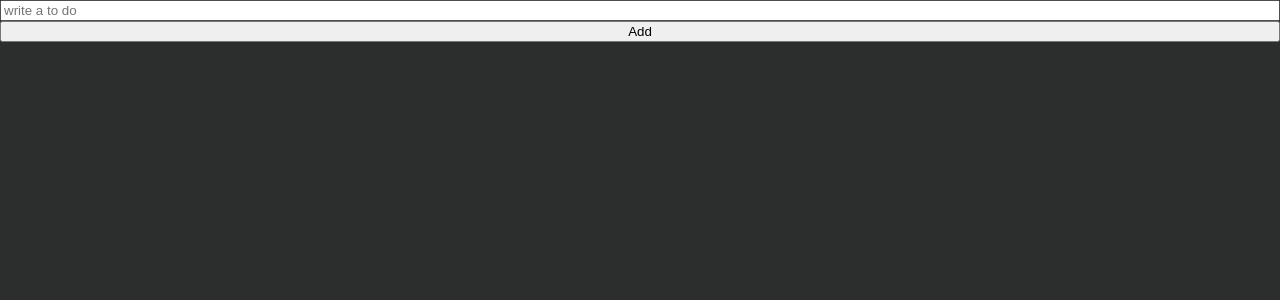
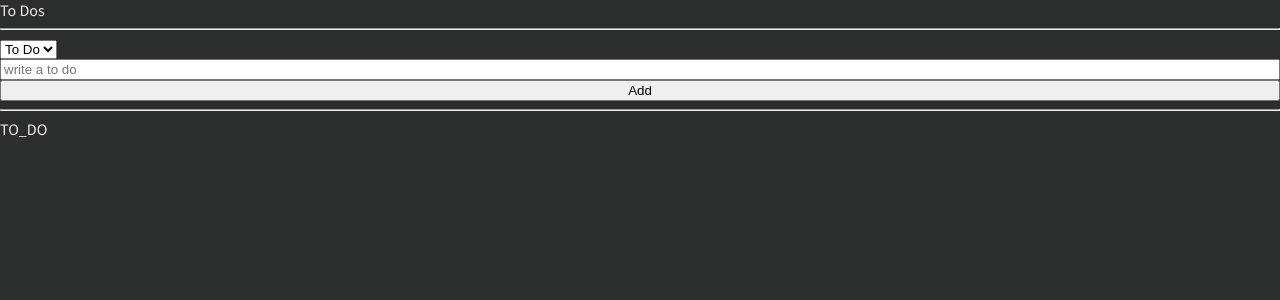
Before and after one commit to hyungjun-tech01/my-app, a React (Create React App) app: page / in a window 1280 px wide. Shown: the top 300 px of the page. Built offline with nearby package versions, Linux system fonts and the light colour scheme.

Commit message:
recoil 완성, enum 적용

```diff
--- a/src/ToDoList.tsx
+++ b/src/ToDoList.tsx
@@ -1,17 +1,32 @@
-import React, { useState } from "react";
+import React, { ReactHTMLElement, useState } from "react";
 import {useForm} from "react-hook-form";
-import {useRecoilValue} from "recoil";
+import {useRecoilValue, useRecoilState} from "recoil";
 import CreateToDo from "./components/CreateToDo";
-import { toDoState } from "./components/atoms";
+import { toDoState, toDoSelector, categoryState , ToDoOptions} from "./components/atoms";
 import ToDo from "./components/ToDo";
 
 function ToDoList(){
-    const toDos = useRecoilValue(toDoState);
+    const [toDo] = useRecoilValue(toDoSelector);
+    //category atom 정의
+    const [ category, setCategory] = useRecoilState(categoryState);
+    //select에 들어오는 값을 감지
+    const onInput = (event:React.FormEvent<HTMLSelectElement>)=> {
+        setCategory(event.currentTarget.value as any);
+    }
     return (
         <div>
+            <h1>To Dos</h1>
+            <hr/>
+            <select value={category} onInput={onInput}>
+                <option value={ToDoOptions.TO_DO}>To Do</option>
+                <option value={ToDoOptions.DOING}>Doing</option>
+                <option value={ToDoOptions.DONE}>Done</option>
+            </select>
             <CreateToDo />
+            <hr/>
+            <h2>{category}</h2>
             <ul>
-                {toDos.map(toDo=>
+                {toDo.map(toDo=>
                     <ToDo key={toDo.id} {...toDo} />) }
             </ul>
         </div>
--- a/src/components/CreateToDo.tsx
+++ b/src/components/CreateToDo.tsx
@@ -1,6 +1,6 @@
 import {useForm} from "react-hook-form";
-import {useSetRecoilState} from "recoil";
-import {toDoState} from "./atoms";
+import {useSetRecoilState, useRecoilValue} from "recoil";
+import {toDoState, categoryState, IToDo} from "./atoms";
 
 interface IForm{
     toDo:string,
@@ -8,10 +8,13 @@ interface IForm{
 function CreateToDo(){
     const {register, handleSubmit, formState:{errors}, setValue} = useForm<IForm>();
     const setToDos = useSetRecoilState(toDoState);
+    const acategory = useRecoilValue(categoryState);
     //onValid엣 사용자 정의 message 추가
     const onValid = (data:IForm)=>{
-        console.log("data", data.toDo);
-        setToDos(oldToDos => [{text:data.toDo, id:Date.now(), category:"TO_DO"}, ...oldToDos]);
+        console.log("data", acategory);
+        // categoryState 에 제한값을 주지 않으면 계속 에러 발생
+        const todododo = {text:data.toDo, id:Date.now(), category:acategory as any};
+        setToDos(oldToDos => [{text:data.toDo, id:Date.now(), category:acategory}, ...oldToDos]);
         setValue("toDo","");
     }
     return (
--- a/src/components/ToDo.tsx
+++ b/src/components/ToDo.tsx
@@ -1,23 +1,43 @@
-import {IToDo} from "./atoms";
+import { useSetRecoilState } from "recoil";
+import {IToDo, toDoState, ToDoOptions} from "./atoms";
 interface ICategory{
     category : string;
 }
 function ToDo(data:IToDo){
+    // setDodo 할 atom 가지고 와야 함.
+    const setToDos = useSetRecoilState(toDoState);
     // IToDo의 항목으로 type 정의 , IToDo["category"]
-    // 기억 argument 넘길때  onClick = ()=>{} , button onClick={()=>onClick("sss")}
+    // 기억 argument 넘길때  onClick = (arg)=>{} , button onClick={()=>onClick("sss")}
     const onClick = (newCategory:IToDo["category"])=> {
-        console.log(newCategory);
+        setToDos((oldToDos)=>{
+            //oldToDos 는 array , array에서 index를 찾는 함수 , findindex , findIdx에 들어가는 arg는 test fn이 들어감.
+            const targetIdx = oldToDos.findIndex( (a1) => a1.id === data.id );
+            const aoldToDo = oldToDos[targetIdx];
+            const anewToDo = { id:data.id, text:data.text, category:newCategory,};
+            return [...oldToDos.slice(0,targetIdx), anewToDo, ...oldToDos.slice(targetIdx+1)];
+        });
     }
-    // 위 방법 말고 button의 속성으로 넘기는 방법
+    // 위 방법 말고 button의 속성으로 넘기는 방법 : typescript 방어가 되는지 ??
     const onNameClick = (event:React.MouseEvent<HTMLButtonElement>)=>{
         console.log(event.currentTarget.name);
+
+        setToDos((oldToDos)=>{
+            //oldToDos 는 array , array에서 index를 찾는 함수 , findindex , findIdx에 들어가는 arg는 test fn이 들어감.
+            const targetIdx = oldToDos.findIndex( (a1) => a1.id === data.id );
+            // 배열의 특정 위치를 바꾸는 방법이
+            // array = target전까지 값 + target의 바뀐 값 + target 이후의 값
+            // replace 는 없는 것일까??
+            const anewToDo = { id:data.id, text:data.text, category:event.currentTarget.name as any,};
+            return [...oldToDos.slice(0,targetIdx), anewToDo, ...oldToDos.slice(targetIdx+1)];
+        });
+
     }
     return (
         <li>
             <span>{data.text}</span>
-            {data.category !== "TO_DO" ? <button onClick={()=>onClick("TO_DO")} >To Do</button> : ""}
-            {data.category !== "DOING" ? <button onClick={()=>onClick("DOING")}>Doing</button> : ""}
-            {data.category !== "DONE" ? <button name="DONE" onClick={onNameClick}>Done</button> : ""}
+            {data.category !== ToDoOptions.TO_DO ? <button onClick={()=>onClick(ToDoOptions.TO_DO)} >To Do</button> : ""}
+            {data.category !== ToDoOptions.DOING ? <button onClick={()=>onClick(ToDoOptions.DOING)}>Doing</button> : ""}
+            {data.category !== ToDoOptions.DONE ? <button name={ToDoOptions.DONE} onClick={onNameClick}>Done</button> : ""}
         </li>
     );
 }
--- a/src/components/atoms.tsx
+++ b/src/components/atoms.tsx
@@ -1,12 +1,35 @@
-import {atom} from "recoil";
+import {atom, selector} from "recoil";
+//enum 을 정의해서 이걸 모든 곳에서 사용할 수 있도록
+// 실제로 enum은 숫자로 인식한다. (따라서 문자로 인식하게 하려면, 아래 처럼 써줘야 함.)
+export enum ToDoOptions{
+    "TO_DO" ="TO_DO",
+    "DOING" = "DOING",
+    "DONE" = "DONE",
+}
 export interface IToDo{
     text:string;
     id:number;
-    category:"TO_DO"|"DOING"|"DONE";
+    category:ToDoOptions;
 }
+//categorystate가 3개 값중에 하나라고 알려 줌. 이거 안해주면 categoryState의 값을 가지고 와서
+// toDoSate에 집어 넣으려고 하면 계속 에러나서
+//결국 as any를 줘야 함.
+export const categoryState = atom<ToDoOptions>({
+    key:"category",
+    default:ToDoOptions.TO_DO,
+});
 export const toDoState = atom<IToDo[]>(
     {
         key:"toDo",
         default:[],
     }
 );
+export const toDoSelector = selector({
+    key:"toDoSelector",
+    get:( {get}) => {
+        const toDos = get(toDoState);
+        //category로 필터링해서 리턴하는 것 같은데..
+        const category = get(categoryState);
+        return [toDos.filter((toDo)=> toDo.category === category)];
+    },
+});
```
